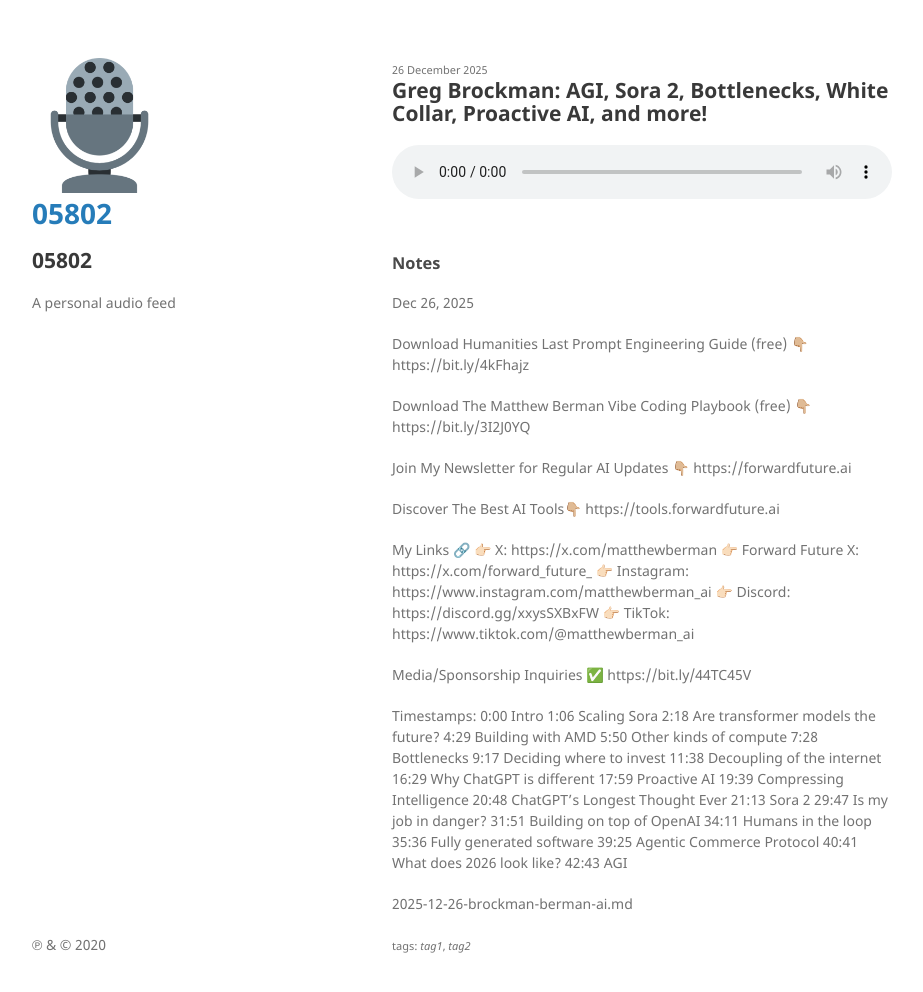
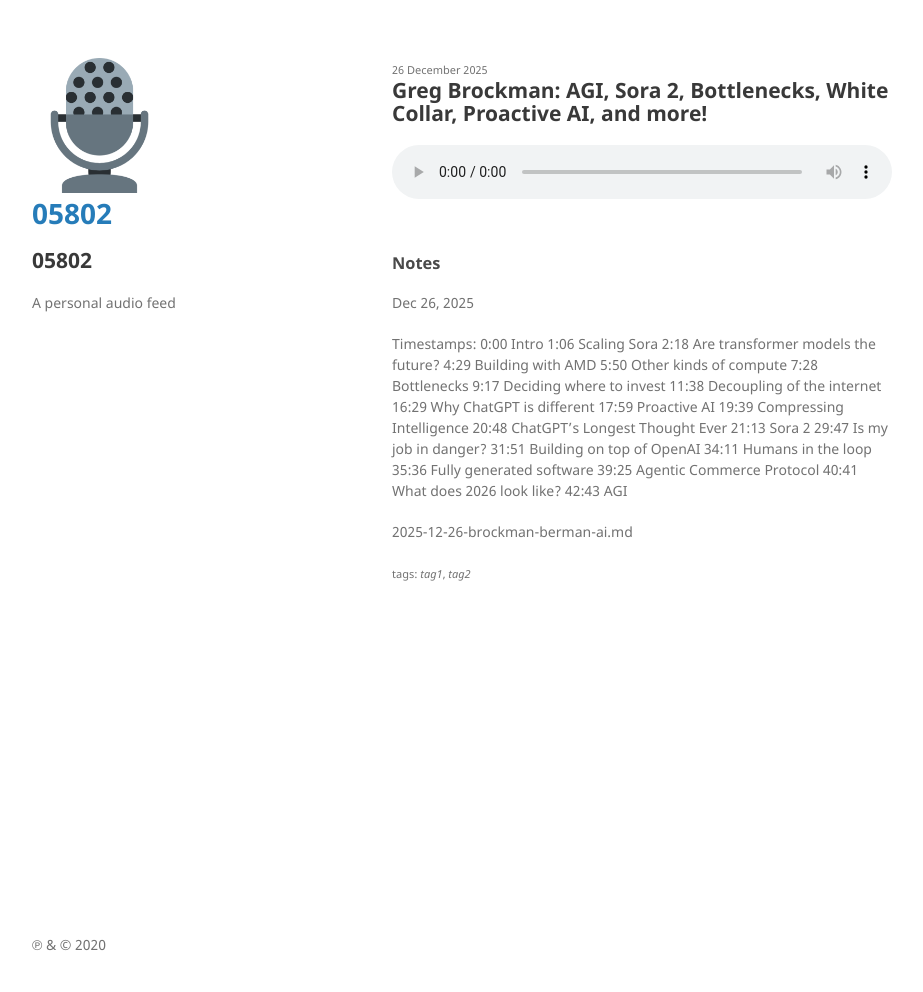
Before and after one commit to 05802/rss_audio, a Jekyll site: the page built from _posts/2025-12-26-brockman-berman-ai.md, in a window 1280 px wide and 1005 px high. Shown: the top 992 px of the window, without its empty margins (178-1101 px from the left). Built offline with Jekyll 4.4.1, drawn with Linux system fonts in a browser that asks for light colours.

Commit message:
Update 2025-12-26-brockman-berman-ai.md

```diff
--- a/_posts/2025-12-26-brockman-berman-ai.md
+++ b/_posts/2025-12-26-brockman-berman-ai.md
@@ -11,28 +11,6 @@
 excerpt_separator: <!--more-->
 ---
 Dec 26, 2025
-
-Download Humanities Last Prompt Engineering Guide (free) 👇🏼
-https://bit.ly/4kFhajz
-
-Download The Matthew Berman Vibe Coding Playbook (free) 👇🏼
-https://bit.ly/3I2J0YQ
-
-Join My Newsletter for Regular AI Updates 👇🏼
-https://forwardfuture.ai
-
-Discover The Best AI Tools👇🏼
-https://tools.forwardfuture.ai
-
-My Links 🔗
-👉🏻 X: https://x.com/matthewberman
-👉🏻 Forward Future X: https://x.com/forward_future_
-👉🏻 Instagram: https://www.instagram.com/matthewberman_ai
-👉🏻 Discord: https://discord.gg/xxysSXBxFW
-👉🏻 TikTok: https://www.tiktok.com/@matthewberman_ai
-
-Media/Sponsorship Inquiries ✅
-https://bit.ly/44TC45V
 
 Timestamps:
 0:00 Intro
```
Also changed, not shown: other parts of _posts/2025-12-26-brockman-berman-ai.md (+1 -1 lines).
